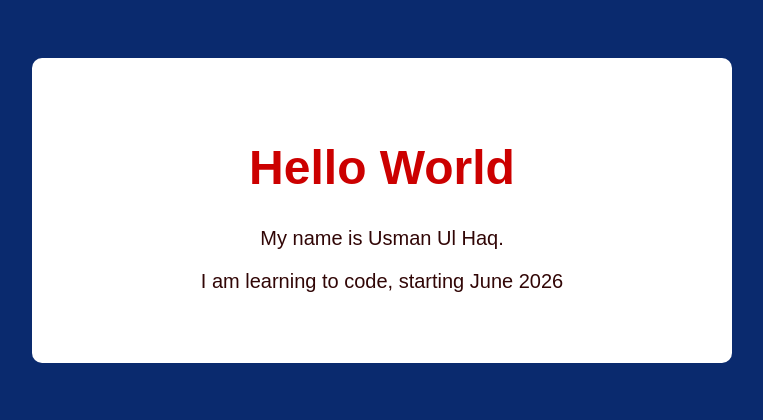
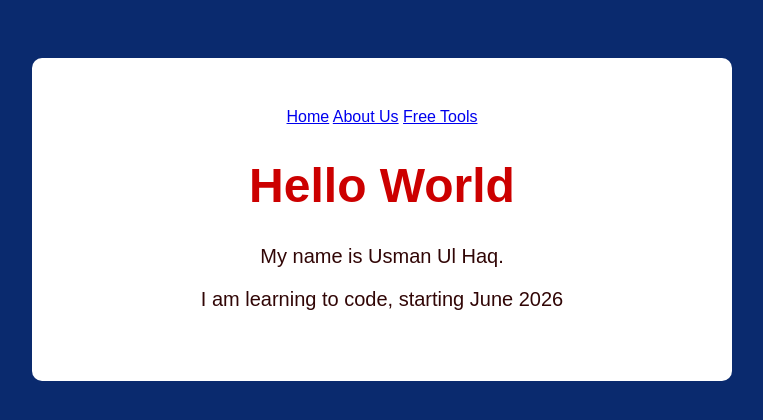
Before and after one commit to Usman-ul-haq-awan/my-first-html-project, a plain HTML site: page index.html in a window 1280 px wide. Shown: the whole page, without its empty margins (258-1021 px from the left). Drawn offline with Linux system fonts and the light colour scheme.

Commit message:
Add nav links and fix tag casing

```diff
--- a/index.html
+++ b/index.html
@@ -8,9 +8,15 @@
 </head>
 <body>
     <div class="container">
+        <nav>
+            <a href="http://www.tycoondispatchacademy.online/p/home.html">Home</a>
+            <a href="http://www.tycoondispatchacademy.online/p/about-us.html">About Us</a>
+            <a href="http://www.tycoondispatchacademy.online/p/free-tools.html">Free Tools</a>
+        </nav>
         <h1>Hello World</h1>
         <p>My name is Usman Ul Haq.</p>
-        <P>I am learning to code, starting June 2026</P>
+        <p>I am learning to code, starting June 2026</p>
+
     </div>
 </body>
 </html>
```
